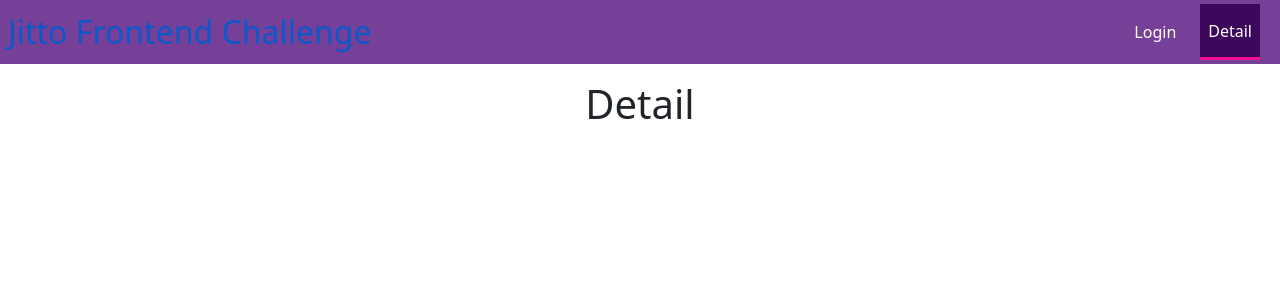
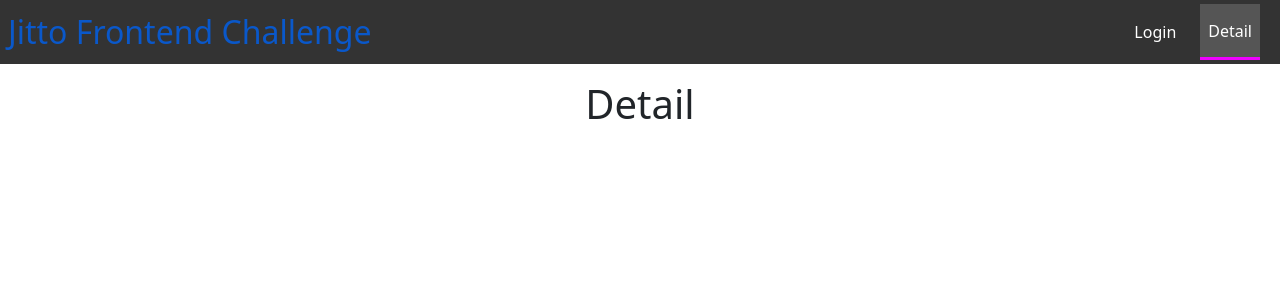
Before and after one commit to erwinqxy/jitto-frontend-challenge, a React (Create React App) app: page /detail in a window 1280 px wide. Shown: the top 300 px of the page. Built offline with nearby package versions, Linux system fonts and the light colour scheme.

Commit message:
Change navbar colour

```diff
--- a/src/styles.css
+++ b/src/styles.css
@@ -12,7 +12,7 @@ body {
   }
 
   .nav {
-  background-color: #763f98;
+    background-color: #333;
     color: white;
     display: flex;
     justify-content: space-between;
@@ -39,16 +39,16 @@ body {
     height: 100%;
     display: flex;
     align-items: center;
-  padding: 0.5rem;
+    padding: .50rem;
   }
 
   .nav li.active {
-  background-color: #3d085c;
-  border-bottom: 3px solid rgb(241, 14, 143);
+    background-color: #555;
+    border-bottom: 3px solid rgb(238, 0, 255);
   }
 
   .nav li:hover {
-  background-color: #ad64db;
+    background-color: #777;
   }
 
   .home-list {
@@ -64,3 +64,13 @@ body {
     margin-bottom: 30px;
     text-align: left;
  }
+ @media all and (min-width: 480px) {
+  .Login {
+    padding: 60px 0;
+  }
+
+  .Login form {
+    margin: 0 auto;
+    max-width: 320px;
+  }
+}
```
Lines whose indentation alone changed are shown as unchanged.
